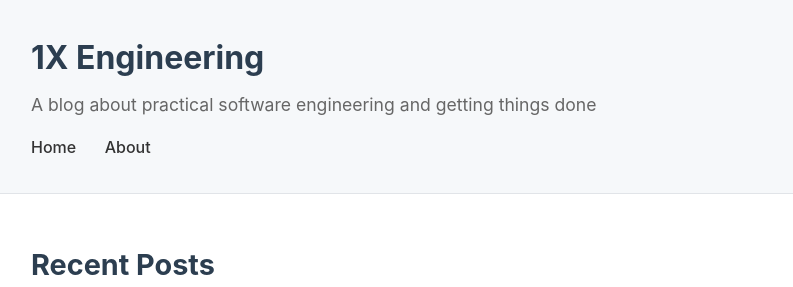
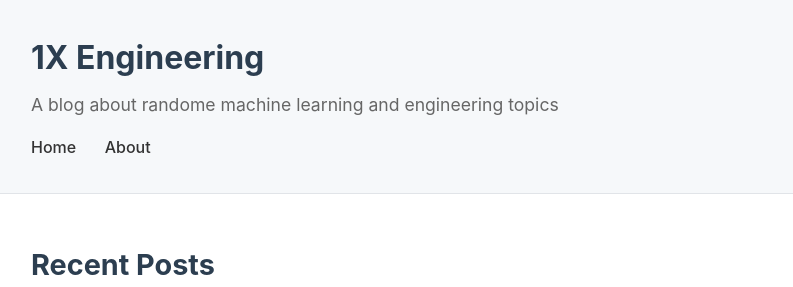
Before and after one commit to panjiangwei/panjiangwei.github.io, a Jekyll site: the page built from index.html, in a window 1280 px wide. Shown: the top 287 px of the page, without its empty margins (229-1022 px from the left). Built offline with Jekyll 4.4.1, drawn with Linux system fonts in a browser that asks for light colours.

Commit message:
Update blog description

```diff
--- a/_config.yml
+++ b/_config.yml
@@ -1,6 +1,6 @@
 # Site settings
 title: 1X Engineering
-description: A blog about practical software engineering and getting things done
+description: A blog about randome machine learning and engineering topics
 author: Jiangwei Pan
 
 # Build settings
```
